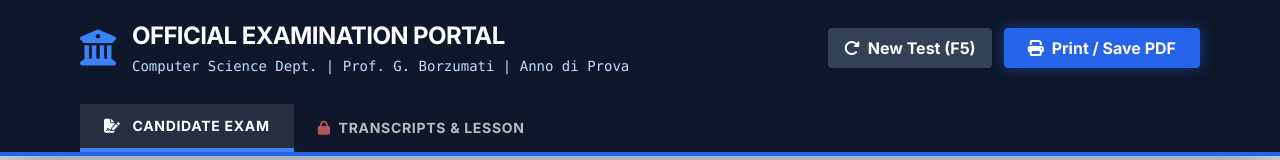
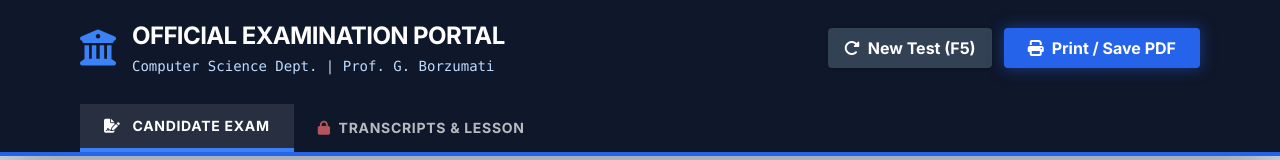
Before and after one commit to giuseppeborzumati-cmyk/CLIL-_-5I_5L_Borzumati_Giuseppe, a plain HTML site: page index.html in a window 1280 px wide. Shown: the top 160 px of the page. Drawn offline with nearby package versions, Linux system fonts and the light colour scheme; a web font is replaced by a local one.

Commit message:
Update index.html

```diff
--- a/index.html
+++ b/index.html
@@ -122,7 +122,7 @@
                     <i class="fa-solid fa-building-columns text-4xl text-blue-500 mr-4"></i>
                     <div>
                         <h1 class="text-2xl font-bold tracking-tight uppercase">Official Examination Portal</h1>
-                        <p class="text-blue-200 text-sm font-mono mt-1">Computer Science Dept. | Prof. G. Borzumati | Anno di Prova</p>
+                        <p class="text-blue-200 text-sm font-mono mt-1">Computer Science Dept. | Prof. G. Borzumati </p>
                     </div>
                 </div>
                 <div class="flex gap-3">
```
